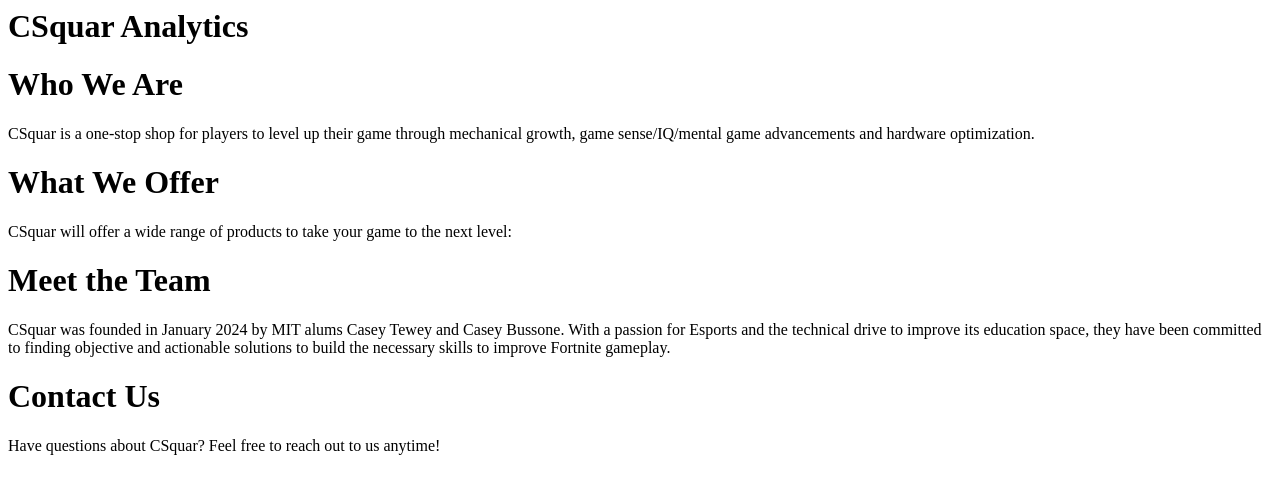
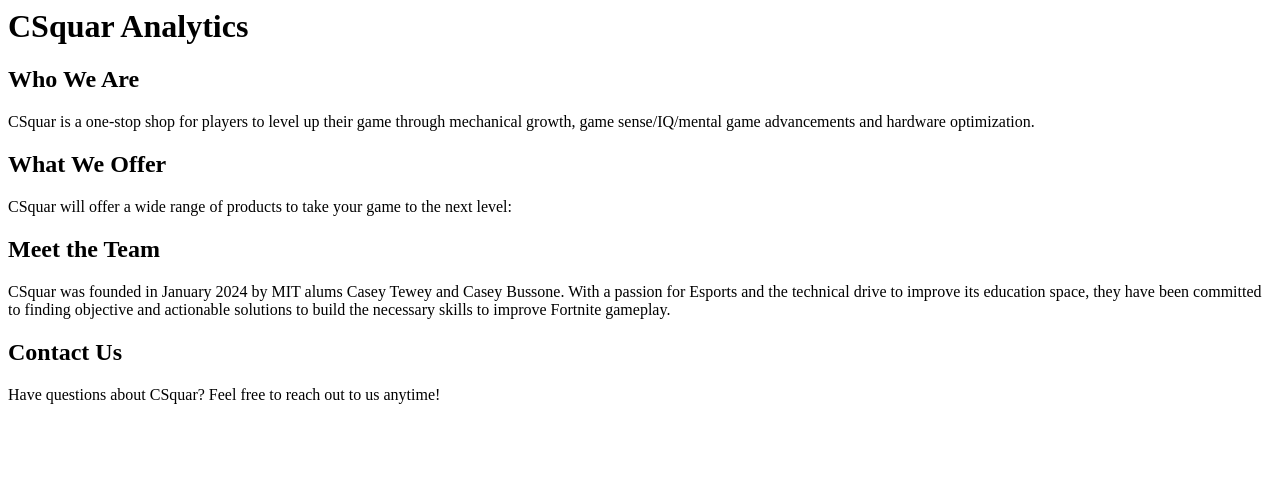
Before and after one commit to cbussone/cbussone.github.io, a plain HTML site: page index.html in a window 1280 px wide. Drawn offline with Linux system fonts and the light colour scheme.

Commit message:
Update index.html

```diff
--- a/index.html
+++ b/index.html
@@ -2,22 +2,22 @@
   <h1> ﻿CSquar Analytics </h1>
 
   <div>
-    <h1> Who We Are </h1>
+    <h2> Who We Are </h2>
     <p> CSquar is a one-stop shop for players to level up their game through mechanical growth, game sense/IQ/mental game advancements and hardware optimization. </p>
   </div>
 
   <div>
-    <h1> What We Offer </h1>
+    <h2> What We Offer </h2>
     <p> CSquar will offer a wide range of products to take your game to the next level: </p>
   </div>
 
    <div>
-    <h1> Meet the Team </h1>
+    <h2> Meet the Team </h2>
     <p> CSquar was founded in January 2024 by MIT alums Casey Tewey and Casey Bussone. With a passion for Esports and the technical drive to improve its education space, they have been committed to finding objective and actionable solutions to build the necessary skills to improve Fortnite gameplay. </p>
   </div>
 
   <div>
-    <h1> Contact Us </h1>
+    <h2> Contact Us </h2>
     <p> Have questions about CSquar? Feel free to reach out to us anytime! </p>
 
   </div>
```
